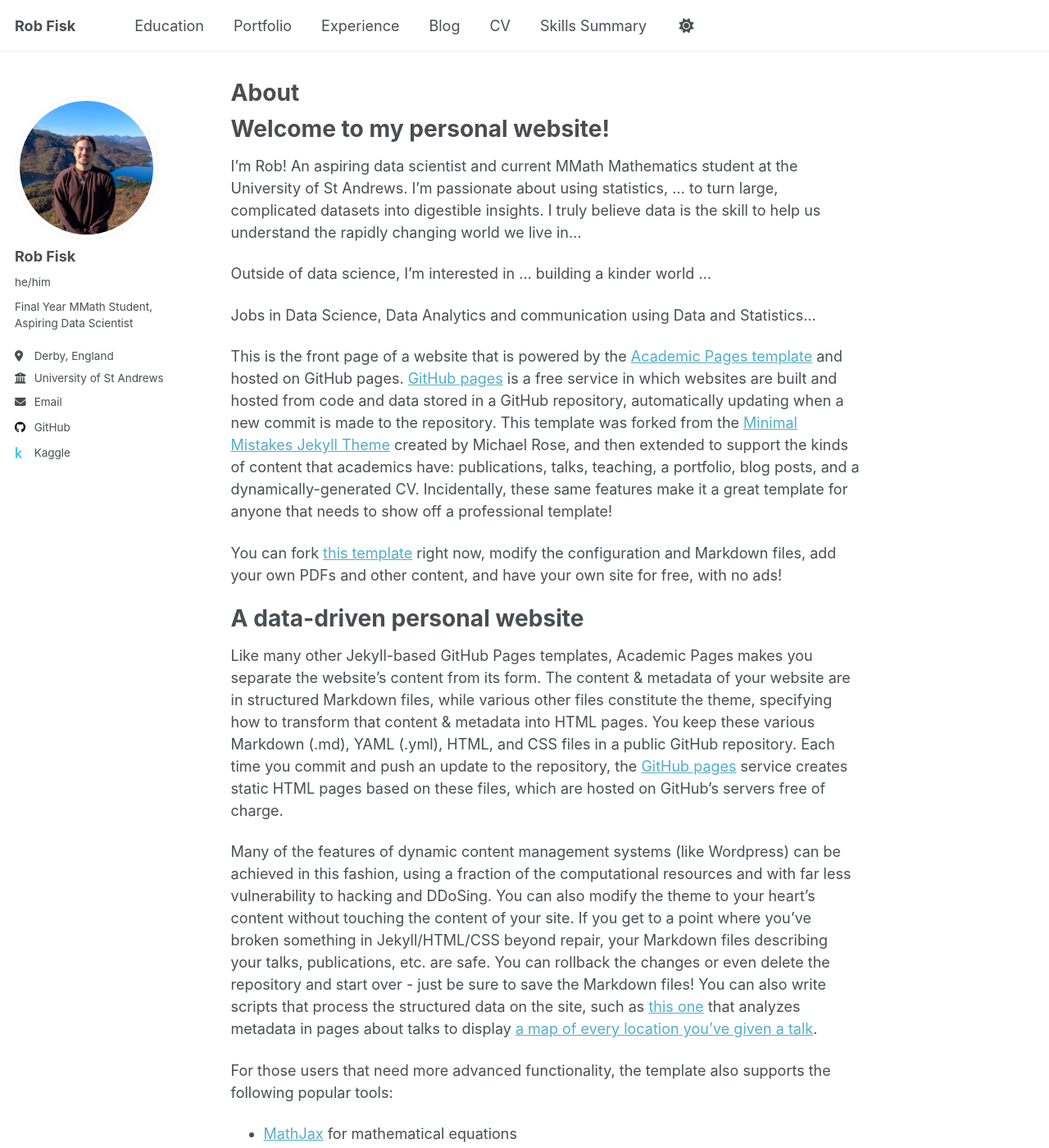
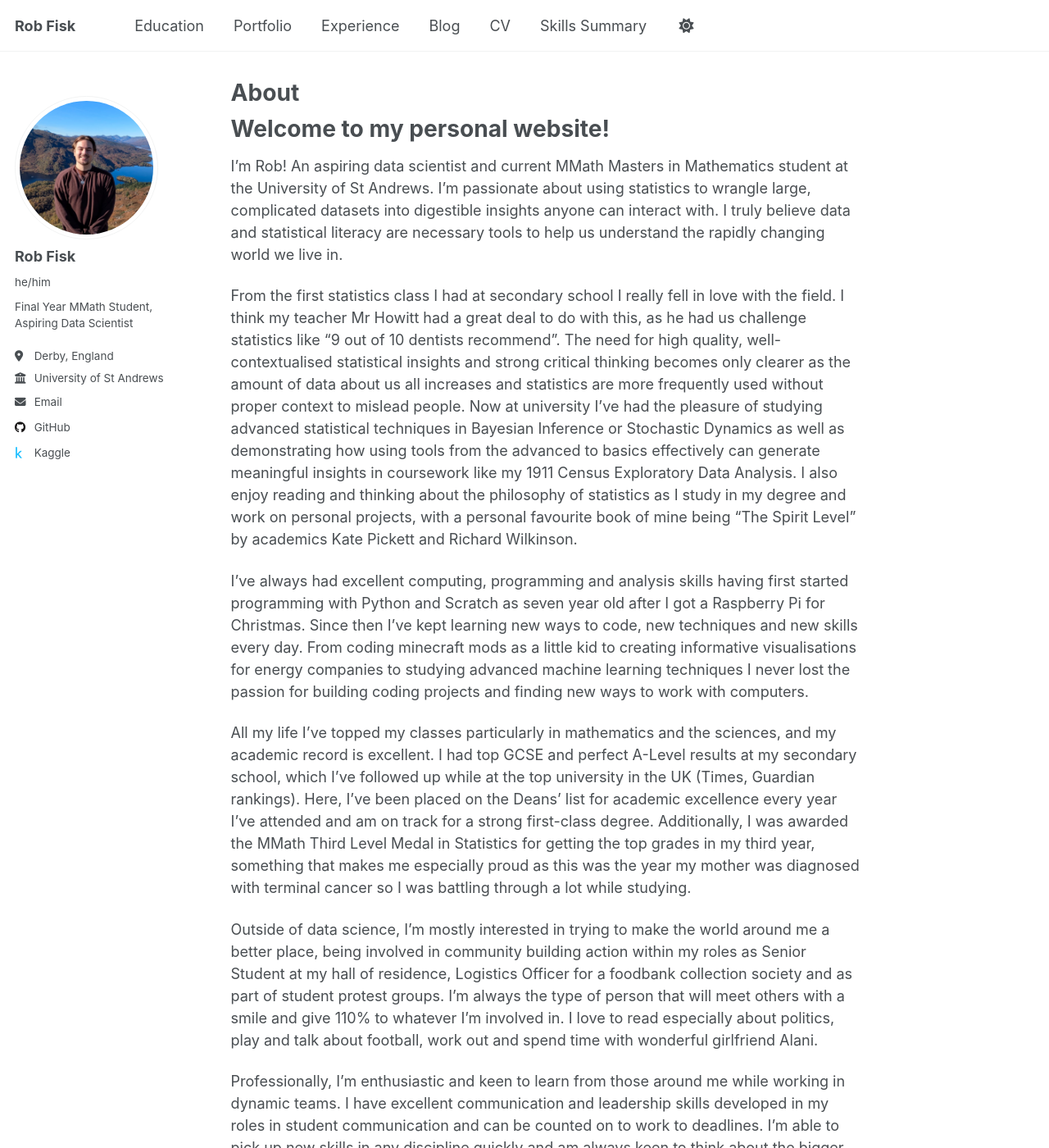
Before and after one commit to RobFisk/robfisk.github.io, a Jekyll site: the page built from _pages/about.md, in a window 1280 px wide and 1400 px high. Shown: the whole window at 82% size. Built offline with Jekyll 4.4.1, drawn with Linux system fonts in a browser that asks for light colours; a script that is not in the unit is left out; some of the changed text lies outside the part shown.

Commit message:
moved some experience and updated about

```diff
--- a/_pages/about.md
+++ b/_pages/about.md
@@ -9,59 +9,18 @@
 
 Welcome to my personal website!
 ======
-I'm Rob! An aspiring data scientist and current MMath Mathematics student at the University of St Andrews. I'm passionate about using statistics, ... to turn large, complicated  datasets into digestible insights. I truly believe data is the skill to help us understand the rapidly changing world we live in...
+I’m Rob! An aspiring data scientist and current MMath Masters in Mathematics student at the University of St Andrews. I’m passionate about using statistics to wrangle large, complicated datasets into digestible insights anyone can interact with. I truly believe data and statistical literacy are necessary tools to help us understand the rapidly changing world we live in.
 
-Outside of data science, I'm interested in ... building a kinder world ...
+From the first statistics class I had at secondary school I really fell in love with the field. I think my teacher Mr Howitt had a great deal to do with this, as he had us challenge statistics like “9 out of 10 dentists recommend”. The need for high quality, well-contextualised statistical insights and strong critical thinking becomes only clearer as the amount of data about us all increases and statistics are more frequently used without proper context to mislead people. Now at university I’ve had the pleasure of studying advanced statistical techniques in Bayesian Inference or Stochastic Dynamics as well as demonstrating how using tools from the advanced to basics effectively can generate meaningful insights in coursework like my 1911 Census Exploratory Data Analysis. I also enjoy reading and thinking about the philosophy of statistics as I study in my degree and work on personal projects, with a personal favourite book of mine being “The Spirit Level” by academics Kate Pickett and Richard Wilkinson.
 
-Jobs in Data Science, Data Analytics and communication using Data and Statistics...
+I’ve always had excellent computing, programming and analysis skills having first started programming with Python and Scratch as seven year old after I got a Raspberry Pi for Christmas. Since then I’ve kept learning new ways to code, new techniques and new skills every day. From coding minecraft mods as a little kid to creating informative visualisations for energy companies to studying advanced machine learning techniques I never lost the passion for building coding projects and finding new ways to work with computers.
 
+All my life I’ve topped my classes particularly in mathematics and the sciences, and my academic record is excellent. I had top GCSE and perfect A-Level results at my secondary school, which I’ve followed up while at the top university in the UK (Times, Guardian rankings). Here, I’ve been placed on the Deans’ list for academic excellence every year I’ve attended and am on track for a strong first-class degree. Additionally, I was awarded the MMath Third Level Medal in Statistics for getting the top grades in my third year, something that makes me especially proud as this was the year my mother was diagnosed with terminal cancer so I was battling through a lot while studying.
 
+Outside of data science, I’m mostly interested in trying to make the world around me a better place, being involved in community building action within my roles as Senior Student at my hall of residence, Logistics Officer for a foodbank collection society and as part of student protest groups. I’m always the type of person that will meet others with a smile and give 110% to whatever I’m involved in. I love to read especially about politics, play and talk about football, work out and spend time with wonderful girlfriend Alani.
 
+Professionally, I’m enthusiastic and keen to learn from those around me while working in dynamic teams. I have excellent communication and leadership skills developed in my roles in student communication and can be counted on to work to deadlines. I’m able to pick up new skills in any discipline quickly and am always keen to think about the bigger picture when working on small parts of a project.
 
-This is the front page of a website that is powered by the [Academic Pages template](https://github.com/academicpages/academicpages.github.io) and hosted on GitHub pages. [GitHub pages](https://pages.github.com) is a free service in which websites are built and hosted from code and data stored in a GitHub repository, automatically updating when a new commit is made to the repository. This template was forked from the [Minimal Mistakes Jekyll Theme](https://mmistakes.github.io/minimal-mistakes/) created by Michael Rose, and then extended to support the kinds of content that academics have: publications, talks, teaching, a portfolio, blog posts, and a dynamically-generated CV. Incidentally, these same features make it a great template for anyone that needs to show off a professional template!
+I’m mostly seeking graduate/intermediate jobs in Data Science, Data Analytics and communication using data and statistics, but the skills I’ve gained through my life and degree should set me up well for any role involving problem solving, logical thinking and analysis so I’m open to all kinds of work.
 
- You can fork [this template](https://github.com/academicpages/academicpages.github.io) right now, modify the configuration and Markdown files, add your own PDFs and other content, and have your own site for free, with no ads!
-
-A data-driven personal website
-======
-Like many other Jekyll-based GitHub Pages templates, Academic Pages makes you separate the website's content from its form. The content & metadata of your website are in structured Markdown files, while various other files constitute the theme, specifying how to transform that content & metadata into HTML pages. You keep these various Markdown (.md), YAML (.yml), HTML, and CSS files in a public GitHub repository. Each time you commit and push an update to the repository, the [GitHub pages](https://pages.github.com/) service creates static HTML pages based on these files, which are hosted on GitHub's servers free of charge.
-
-Many of the features of dynamic content management systems (like Wordpress) can be achieved in this fashion, using a fraction of the computational resources and with far less vulnerability to hacking and DDoSing. You can also modify the theme to your heart's content without touching the content of your site. If you get to a point where you've broken something in Jekyll/HTML/CSS beyond repair, your Markdown files describing your talks, publications, etc. are safe. You can rollback the changes or even delete the repository and start over - just be sure to save the Markdown files! You can also write scripts that process the structured data on the site, such as [this one](https://github.com/academicpages/academicpages.github.io/blob/master/talkmap.ipynb) that analyzes metadata in pages about talks to display [a map of every location you've given a talk](https://academicpages.github.io/talkmap.html).
-
-For those users that need more advanced functionality, the template also supports the following popular tools:
-- [MathJax](https://www.mathjax.org/) for mathematical equations
-- [Mermaid](https://mermaid.js.org/) for diagraming
-- [Plotly](https://plotly.com/javascript/) for plotting
-
-Getting started
-======
-1. Register a GitHub account if you don't have one and confirm your e-mail (required!)
-1. Fork [this template](https://github.com/academicpages/academicpages.github.io) by clicking the "Use this template" button in the top right.
-1. Go to the repository's settings (rightmost item in the tabs that start with "Code", should be below "Unwatch"). Rename the repository "[your GitHub username].github.io", which will also be your website's URL.
-1. Set site-wide configuration and create content & metadata (see below -- also see [this set of diffs](http://archive.is/3TPas) showing what files were changed to set up [an example site](https://getorg-testacct.github.io) for a user with the username "getorg-testacct")
-1. Upload any files (like PDFs, .zip files, etc.) to the files/ directory. They will appear at https://[your GitHub username].github.io/files/example.pdf.
-1. Check status by going to the repository settings, in the "GitHub pages" section
-
-Site-wide configuration
-------
-The main configuration file for the site is in the base directory in [_config.yml](https://github.com/academicpages/academicpages.github.io/blob/master/_config.yml), which defines the content in the sidebars and other site-wide features. You will need to replace the default variables with ones about yourself and your site's github repository. The configuration file for the top menu is in [_data/navigation.yml](https://github.com/academicpages/academicpages.github.io/blob/master/_data/navigation.yml). For example, if you don't have a portfolio or blog posts, you can remove those items from that navigation.yml file to remove them from the header.
-
-Create content & metadata
-------
-For site content, there is one Markdown file for each type of content, which are stored in directories like _publications, _talks, _posts, _teaching, or _pages. For example, each talk is a Markdown file in the [_talks directory](https://github.com/academicpages/academicpages.github.io/tree/master/_talks). At the top of each Markdown file is structured data in YAML about the talk, which the theme will parse to do lots of cool stuff. The same structured data about a talk is used to generate the list of talks on the [Talks page](https://academicpages.github.io/talks), each [individual page](https://academicpages.github.io/talks/2012-03-01-talk-1) for specific talks, the talks section for the [CV page](https://academicpages.github.io/cv), and the [map of places you've given a talk](https://academicpages.github.io/talkmap.html) (if you run this [python file](https://github.com/academicpages/academicpages.github.io/blob/master/talkmap.py) or [Jupyter notebook](https://github.com/academicpages/academicpages.github.io/blob/master/talkmap.ipynb), which creates the HTML for the map based on the contents of the _talks directory).
-
-**Markdown generator**
-
-The repository includes [a set of Jupyter notebooks](https://github.com/academicpages/academicpages.github.io/tree/master/markdown_generator
-) that converts a CSV containing structured data about talks or presentations into individual Markdown files that will be properly formatted for the Academic Pages template. The sample CSVs in that directory are the ones I used to create my own personal website at stuartgeiger.com. My usual workflow is that I keep a spreadsheet of my publications and talks, then run the code in these notebooks to generate the Markdown files, then commit and push them to the GitHub repository.
-
-How to edit your site's GitHub repository
-------
-Many people use a git client to create files on their local computer and then push them to GitHub's servers. If you are not familiar with git, you can directly edit these configuration and Markdown files directly in the github.com interface. Navigate to a file (like [this one](https://github.com/academicpages/academicpages.github.io/blob/master/_talks/2012-03-01-talk-1.md) and click the pencil icon in the top right of the content preview (to the right of the "Raw | Blame | History" buttons). You can delete a file by clicking the trashcan icon to the right of the pencil icon. You can also create new files or upload files by navigating to a directory and clicking the "Create new file" or "Upload files" buttons.
-
-Example: editing a Markdown file for a talk
-![Editing a Markdown file for a talk](/images/editing-talk.png)
-
-For more info
-------
-More info about configuring Academic Pages can be found in [the guide](https://academicpages.github.io/markdown/), the [growing wiki](https://github.com/academicpages/academicpages.github.io/wiki), and you can always [ask a question on GitHub](https://github.com/academicpages/academicpages.github.io/discussions). The [guides for the Minimal Mistakes theme](https://mmistakes.github.io/minimal-mistakes/docs/configuration/) (which this theme was forked from) might also be helpful.
+Please take a look at a selection of some projects I've worked on/studied and my work experience, each piece of which is a hyperlink you can click on to learn more. Have a great day!
```
Also changed, not shown: _experience/3_glasgow_research.md (renamed from _volunteering/3_glasgow_research.md), _volunteering/3_candrews.md (renamed from _volunteering/4_candrews.md).
